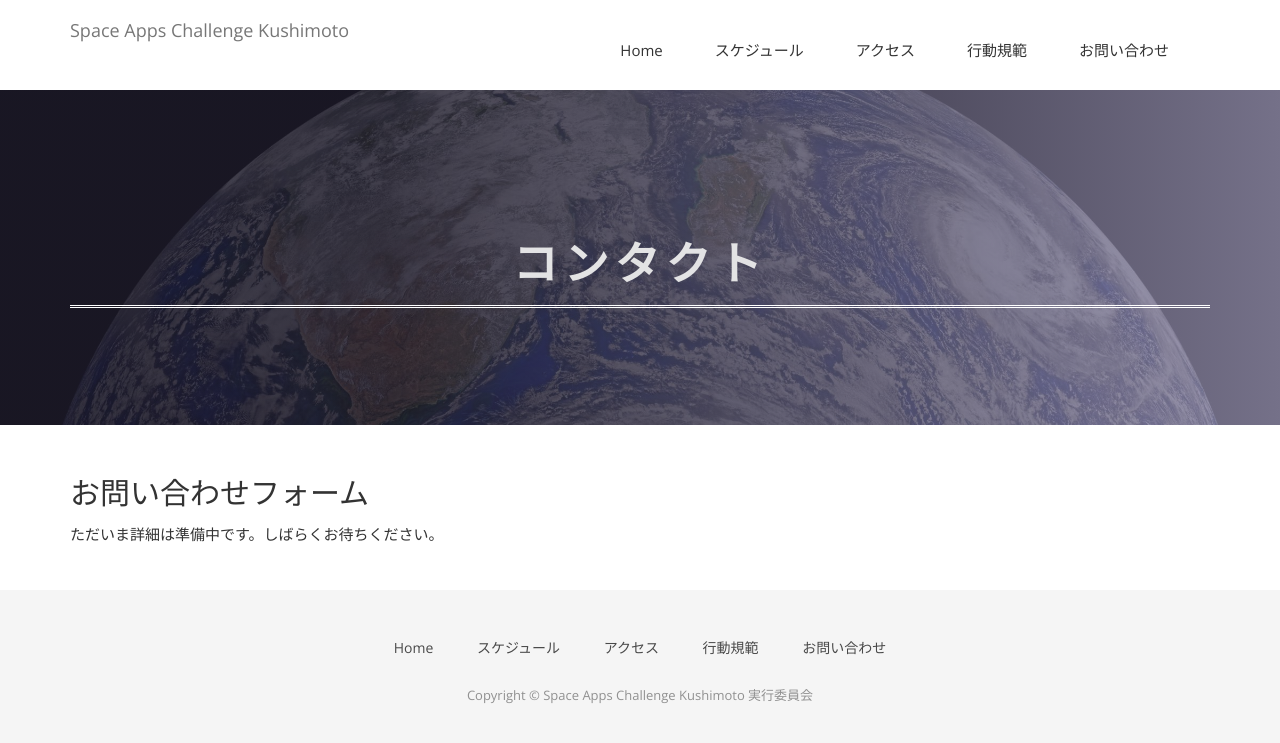
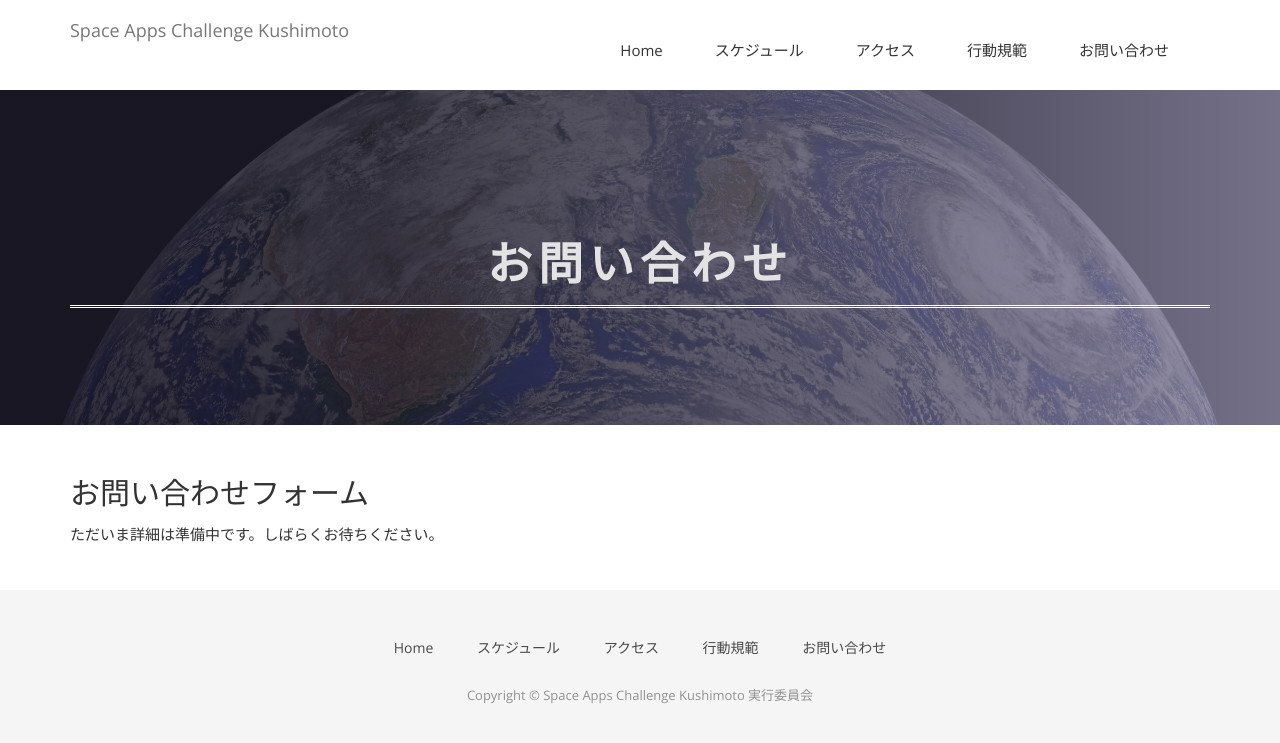
Before and after one commit to naogify/space-apps-kushimoto.github.io, a Jekyll site: the page built from contact.md, in a window 1280 px wide. Shown: the top 743 px of the page. Built offline with Jekyll 4.4.1, drawn with Linux system fonts in a browser that asks for light colours; nearby versions of some CDN libraries; some web fonts are replaced.

Commit message:
ページ名を修正

```diff
--- a/contact.md
+++ b/contact.md
@@ -1,6 +1,6 @@
 ---
 layout: page
-title: コンタクト
+title: お問い合わせ
 permalink: /contact/
 ---
 
```
